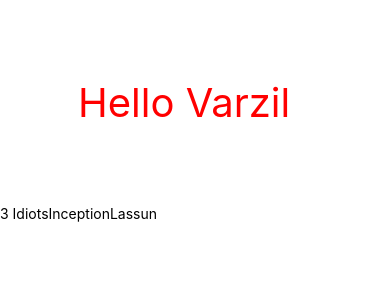
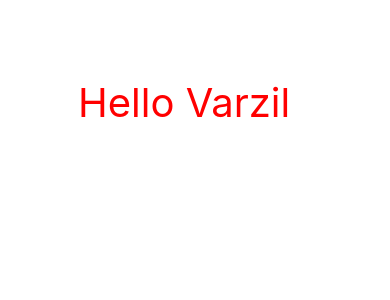
Before and after one commit to Varzil/supreme-carnival, a React Native app: screen / in a window 390 px wide. Shown: the top 300 px of the page. Built offline with nearby package versions, Linux system fonts and the light colour scheme.

Commit message:
New commit

```diff
--- a/App.js
+++ b/App.js
@@ -9,7 +9,7 @@ function App() {
   return (
     <View>
       <Text style={style.textStyle}>Hello Varzil</Text>
-      <SastaNetflix />
+      {/*<SastaNetflix />*/}
       {/*<CustomComponent />*/}
       {/*<Challenge1 />*/}
       {/*<FlatListDemo />*/}
```
